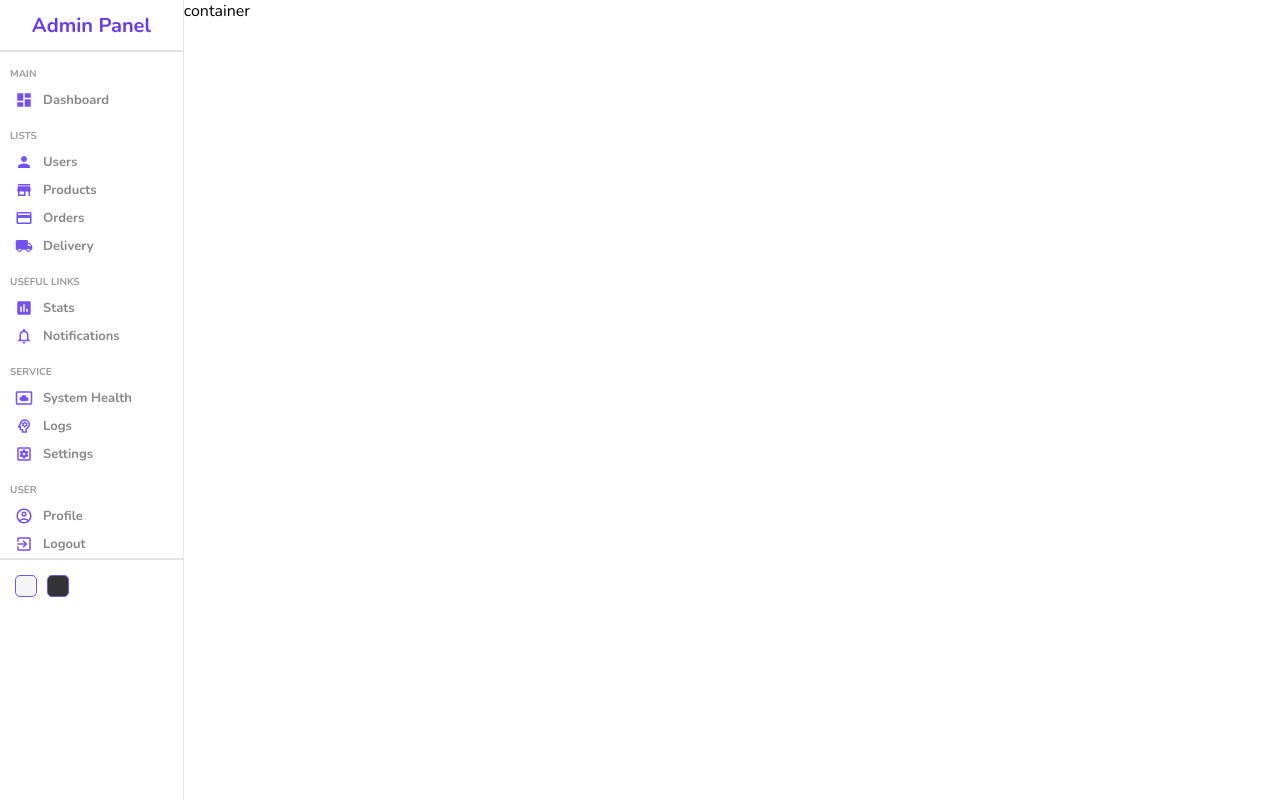
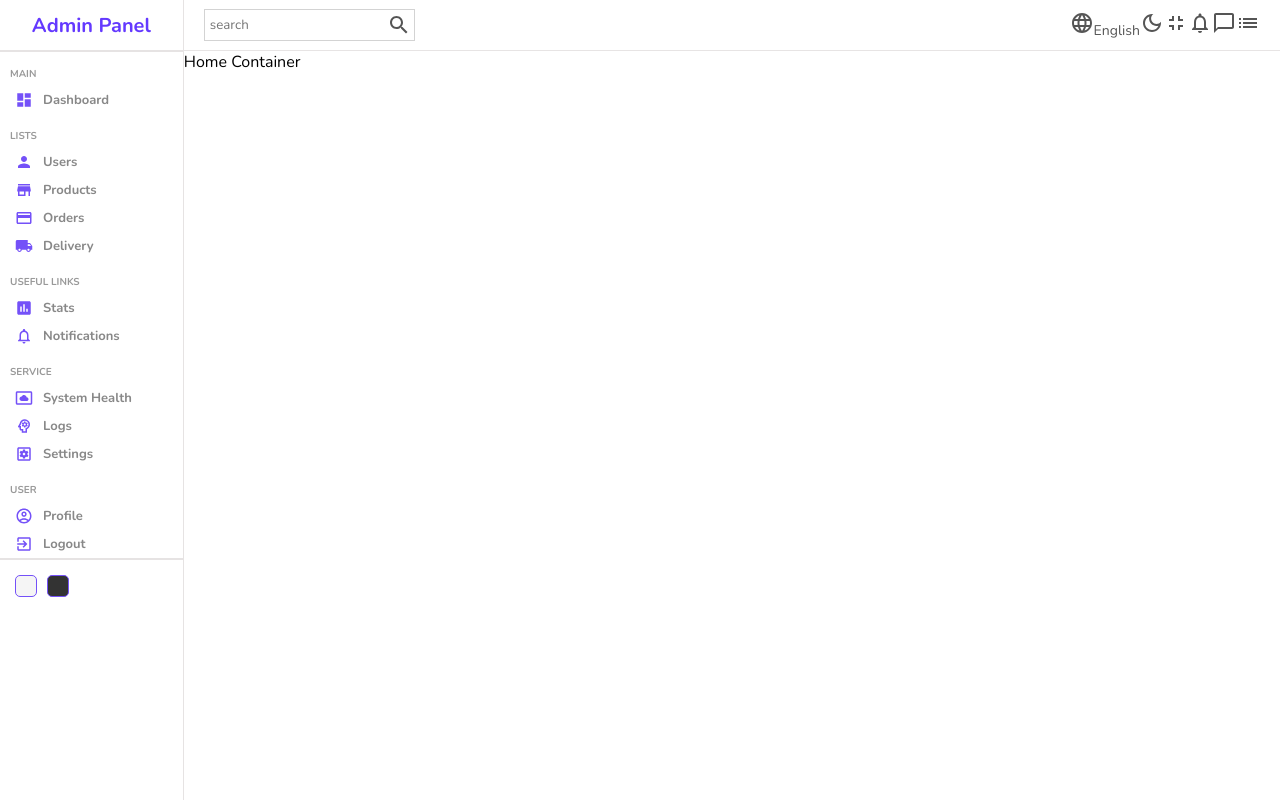
Before and after one commit to msiddiq1400/React_Admin_Dashboard, a React (Create React App) app: page / in a window 1280 px wide. Built offline with nearby package versions, Linux system fonts and the light colour scheme.

Commit message:
navbar style

```diff
--- a/src/components/navbar/Navbar.jsx
+++ b/src/components/navbar/Navbar.jsx
@@ -1,9 +1,36 @@
 import './navbar.scss';
+import { ChatBubbleOutlineOutlined, DarkModeOutlined, FullscreenExitOutlined, LanguageOutlined, ListOutlined, NotificationsNoneOutlined, SearchOutlined } from '@mui/icons-material';
 
 const Navbar = () => {
   return (
     <div className='navbar'>
-        Navbar
+        <div className="wrapper">
+          <div className="search">
+            <input type="text" placeholder="search"/>
+            <SearchOutlined />
+          </div>
+          <div className="items">
+            <div className="item">
+              <LanguageOutlined />
+              English
+            </div>
+            <div className="item">
+              <DarkModeOutlined />
+            </div>
+            <div className="item">
+              <FullscreenExitOutlined />
+            </div>
+            <div className="item">
+              <NotificationsNoneOutlined />
+            </div>
+            <div className="item">
+              <ChatBubbleOutlineOutlined />
+            </div>
+            <div className="item">
+              <ListOutlined />
+            </div>
+          </div>
+        </div>
     </div>
   )
 }
--- a/src/components/navbar/navbar.scss
+++ b/src/components/navbar/navbar.scss
@@ -0,0 +1,33 @@
+.navbar {
+    height: 50px;
+    border-bottom: 0.5px solid rgb(231, 228,228);
+    display: flex;
+    align-items: center;
+    font-size: 14px;
+    color: #555;
+
+    .wrapper {
+        width: 100%;
+        display: flex;
+        align-items: center;
+        padding: 20px;
+        justify-content: space-between;
+
+        .search {
+            display: flex;
+            align-items: center;
+            border: 0.5px solid lightgray;
+            padding: 3px;
+
+            input {
+                border: none;
+                outline: none;
+                background-color: transparent;
+            }
+        }
+
+        .items {
+            display: flex;
+        }
+    }
+}
--- a/src/pages/home/Home.jsx
+++ b/src/pages/home/Home.jsx
@@ -1,3 +1,4 @@
+import Navbar from "../../components/navbar/Navbar";
 import Sidebar from "../../components/sidebar/Sidebar";
 import "./home.scss";
 
@@ -6,7 +7,8 @@
     <div className="home">
         <Sidebar />
         <div className="homeContainer">
-            container
+            <Navbar />
+            Home Container
         </div>
     </div>
 
```
